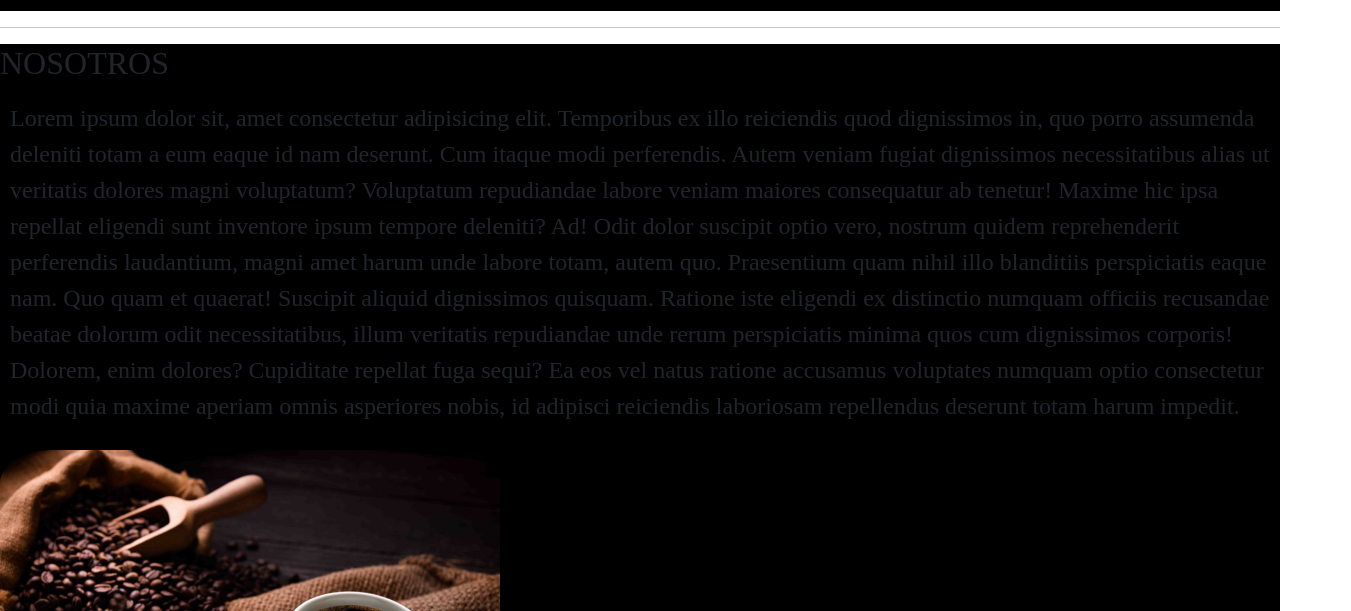
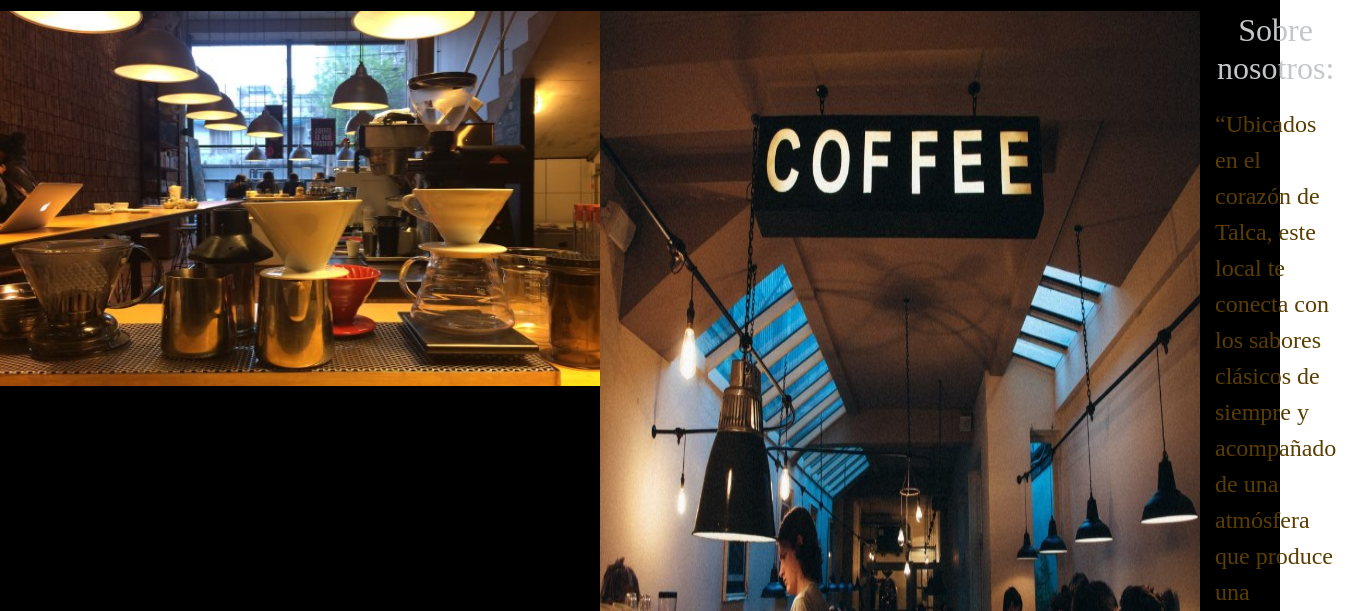
Before and after one commit to AgustinUbal/Pre-Entrega2, a website: page paginas/nosotros.html in a window 1280 px wide. Shown: the part 189-800 px from the top of the page, 1351 px wide, since content can reach past the window. Drawn offline with nearby package versions, Linux system fonts and the light colour scheme.

Commit message:
Termine pagina Nosotros

```diff
--- a/css/estilo.css
+++ b/css/estilo.css
@@ -149,6 +149,45 @@ main{
     flex-direction: row;
     justify-content: space-evenly;
 }
+.nosotrosGrid{
+    display: grid;
+    grid-template-columns: 1fr 1fr;
+    gap: 0px 0px
+    ;
+}
+.divNosotrosGrid{
+    display: grid;
+    grid-template-columns: 1fr 1fr;
+    grid-template-rows: 1fr 1fr;
+    gap: 0px 0px;
+    grid-template-areas:
+    "gridUno gridDos"
+    "gridTres gridDos";
+
+}
+.gridDos { grid-area: gridDos;
+}
+.gridUno { grid-area: gridUno;
+}
+.gridTres { grid-area: gridTres;
+}
+.fotoNosotros{
+    height: 375px;
+    width: 600px;
+}
+.fotoNosotros1{
+    height: 750px;
+    width: 600px;
+}
+.h2Nosotros{
+    text-align: center;
+    color:#c4c6c8;
+
+}
+.pNosotros{
+    color:#5a3d00;
+    margin: 5px;
+}
 .logo1:hover{
     border-radius: 40%;
 }
--- a/paginas/nosotros.html
+++ b/paginas/nosotros.html
@@ -28,23 +28,31 @@
             </ul>
         </nav>
     </header>
-    <hr>
     <main>
-        <section>
-            <h2>
-                NOSOTROS
+  <section class="nosotrosGrid">
+    <div class="divNosotrosGrid">
+        <div class="gridUno">
+            <img class="fotoNosotros" src="../fotos/fotoNosotros2.jpg" alt="fotoRestaurante2">
+        </div>
+        <div class="gridDos">
+            <img class="fotoNosotros1" src="../fotos/fotoNosotros.jpg" alt="fotoRestaurante">
+        </div>
+        <div class="gridTres">
+            <img class="fotoNosotros" src="../fotos/fotoNosotros1.jpg" alt="fotoRestaurante1">
+        </div>
+    </div>
+    <div>
+        <div>
+            <h2 class="h2Nosotros">
+                Sobre nosotros:
             </h2>
-        </section>
-            <p>
-                Lorem ipsum dolor sit, amet consectetur adipisicing elit. Temporibus ex illo reiciendis quod dignissimos in, quo porro assumenda deleniti totam a eum eaque id nam deserunt. Cum itaque modi perferendis.
-                Autem veniam fugiat dignissimos necessitatibus alias ut veritatis dolores magni voluptatum? Voluptatum repudiandae labore veniam maiores consequatur ab tenetur! Maxime hic ipsa repellat eligendi sunt inventore ipsum tempore deleniti? Ad!
-                Odit dolor suscipit optio vero, nostrum quidem reprehenderit perferendis laudantium, magni amet harum unde labore totam, autem quo. Praesentium quam nihil illo blanditiis perspiciatis eaque nam. Quo quam et quaerat!
-                Suscipit aliquid dignissimos quisquam. Ratione iste eligendi ex distinctio numquam officiis recusandae beatae dolorum odit necessitatibus, illum veritatis repudiandae unde rerum perspiciatis minima quos cum dignissimos corporis! Dolorem, enim dolores?
-                Cupiditate repellat fuga sequi? Ea eos vel natus ratione accusamus voluptates numquam optio consectetur modi quia maxime aperiam omnis asperiores nobis, id adipisci reiciendis laboriosam repellendus deserunt totam harum impedit.
-            </p>
-      <div>
-        <img class="fotonCoffee" src="../fotos/cafe2.jpg" alt="foton">
-      </div>
+                <p class="pNosotros">“Ubicados en el corazón de Talca, este local te conecta con los sabores clásicos de siempre y acompañado de una atmósfera que produce una experiencia única.</p>
+                <p class="pNosotros">Nuestra cocina es fiel a la gastronomía chilena, pero sin renunciar a la ambición por encontrar nuevos sabores que sorprendan y transformen nuestros platos.</p>
+                <p class="pNosotros">Nuestra gran misión es hacerte sentir siempre parte de nuestra familia de La Cafetería, es por ello que “CUANDO ESTÁS AQUÍ, ERES FAMILIA”</p>
+                <p class="pNosotros">Creemos que la experiencia de compartir una deliciosa comida con la familia o con los amigos es sagrado y debiese ser recordada por mucho tiempo después de que se haya saboreado el último bocado. Por eso en La Cafetería decimos, cuando estas aquí, eres familia!”</p>
+        </div>
+    </div>
+  </section>
     </main>
     <footer>
       <section class="footerGrid">
```
Also changed, not shown: paginas/contacto.html (+4 -4 lines), fotos/fotoNosotros.jpg (added), fotos/fotoNosotros1.jpg (added), fotos/fotoNosotros2.jpg (added).
